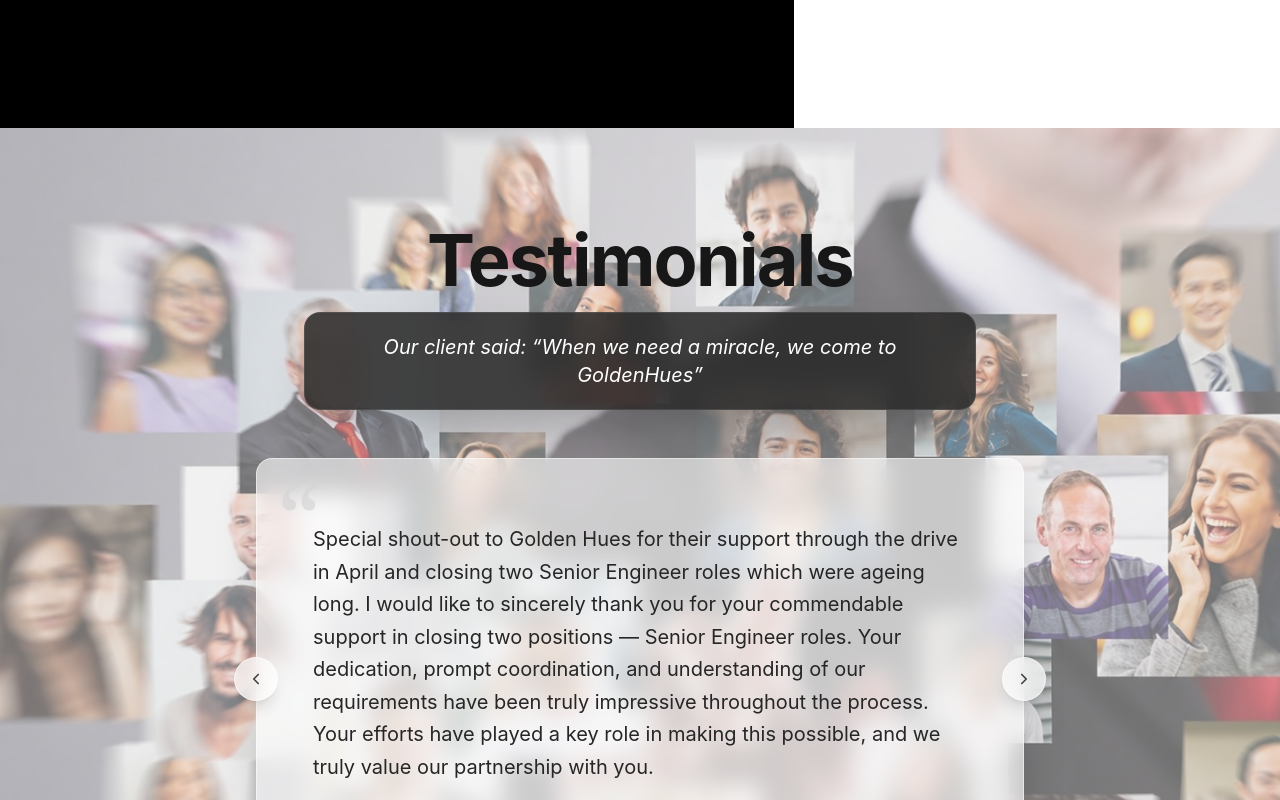
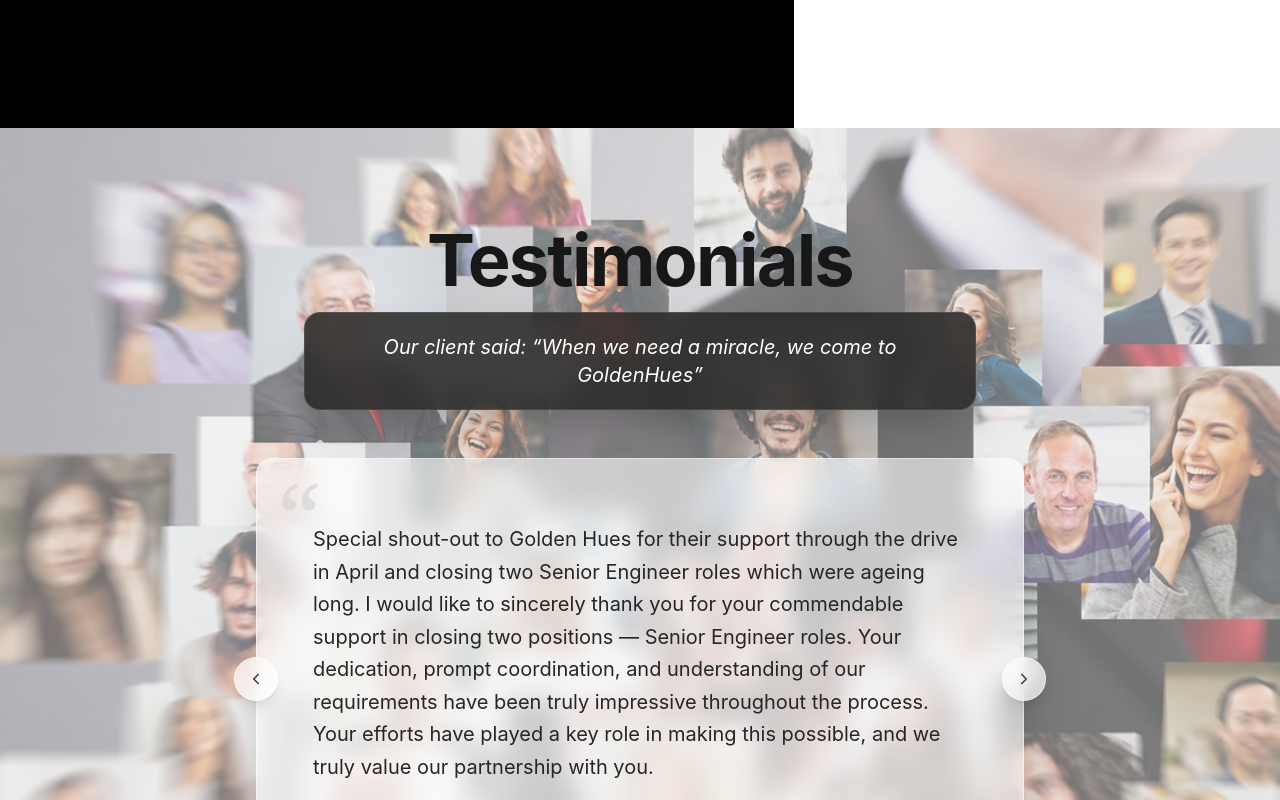
Before and after one commit to johannajohn-png/goldenhues-website, a React (Vite) app: page / in a window 1280 px wide. Shown: the part 1360-2160 px from the top of the page. Built offline with nearby package versions, Linux system fonts and the light colour scheme.

Commit message:
Fix background image zooming when testimonial expands

```diff
--- a/src/components/testimonials.jsx
+++ b/src/components/testimonials.jsx
@@ -93,9 +93,15 @@
 
   return (
     <section className="relative flex min-h-screen w-full flex-col items-center justify-center overflow-hidden py-24">
-      {/* muted background image (~50%) */}
-      <div className="absolute inset-0 bg-neutral-200" />
-      <img src={bg} alt="" className="absolute inset-0 h-full w-full object-cover opacity-50" />
+      {/* muted background image (~50%).
+          The image lives in a viewport-height sticky wrapper, so its size is
+          tied to the screen — not the section. When the card expands and the
+          section grows, the image no longer rescales ("zooms"). */}
+      <div className="absolute inset-0 overflow-hidden bg-neutral-200">
+        <div className="sticky top-0 h-screen">
+          <img src={bg} alt="" className="h-full w-full object-cover opacity-50" />
+        </div>
+      </div>
 
       <div className="relative z-10 w-full max-w-4xl px-6">
         <motion.h2
```
